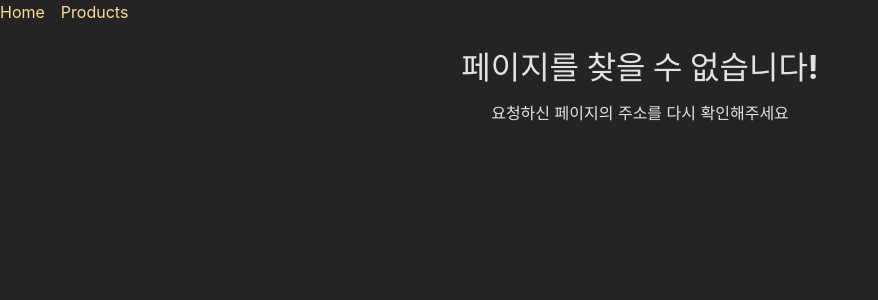
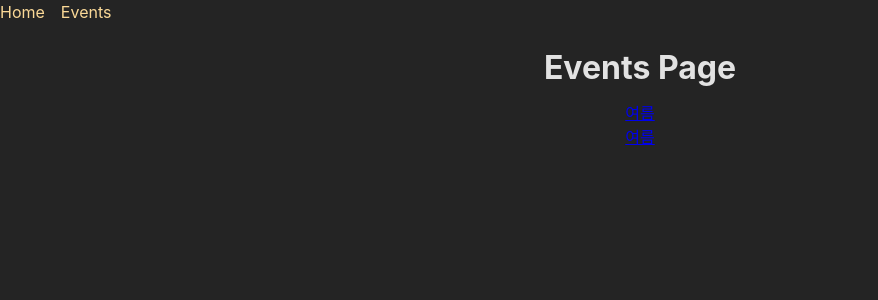
Before and after one commit to chanhee7/react-study202406, a React (Create React App) app: page /events in a window 1280 px wide. Shown: the top 300 px of the page, without its empty margins (0-878 px from the left). Built offline with nearby package versions, Linux system fonts and the light colour scheme.

Commit message:
# 라우팅 복습

```diff
--- a/src/components/RouteExample/layout/MainNavigation.js
+++ b/src/components/RouteExample/layout/MainNavigation.js
@@ -19,7 +19,7 @@ const MainNavigation = ({ isActive }) => {
             <NavLink to='' className={activeFn} end>Home</NavLink>
           </li>
           <li>
-            <NavLink to='products' className={activeFn}>Products</NavLink>
+            <NavLink to='events' className={activeFn}>Events</NavLink>
           </li>
         </ul>
       </nav>
--- /dev/null
+++ b/src/components/RouteExample/pages/EventDetail.js
@@ -0,0 +1,17 @@
+import React from 'react'
+import { useParams } from 'react-router-dom'
+
+const EventDetail = () => {
+
+  // 주소에 전달된 파라미터 읽기
+  const { eventId:id } = useParams();
+
+  return (
+    <>
+    <h1>EventDetail Page</h1>
+    <p>Event ID: {id}</p>
+    </>
+  )
+}
+
+export default EventDetail
--- /dev/null
+++ b/src/components/RouteExample/pages/Events.js
@@ -0,0 +1,38 @@
+import React from 'react'
+import { Link } from 'react-router-dom'
+
+const DUMMY_EVENTS = [
+  {
+    id: '1',
+    title: '여름',
+    image:  'https://www.nhis.or.kr/static/alim/paper/oldpaper/202109/assets/images/sub/event01_mo.jpg',
+    date: '24-07-20',
+    description: '여름이요'
+  },
+  {
+    id: '2',
+    title: '여름',
+    image: 'https://m.puroluna.com/file_data/iffl8888/2019/06/18/e6a78ac2fbfa26acf240feb86380a47f.jpg',
+    date: '24-07-25',
+    description: '여름'
+  },
+]
+
+const Events = () => {
+  return (
+    <>
+    <h1>Events Page</h1>
+    <ul>
+      {
+        DUMMY_EVENTS.map(event => (
+          <li key={event.id}>
+            <Link to={event.id}>{event.title}</Link>
+          </li>
+        ))
+      }
+    </ul>
+    </>
+  )
+}
+
+export default Events
```
Also changed, not shown: src/App.js (+4 -4 lines).
